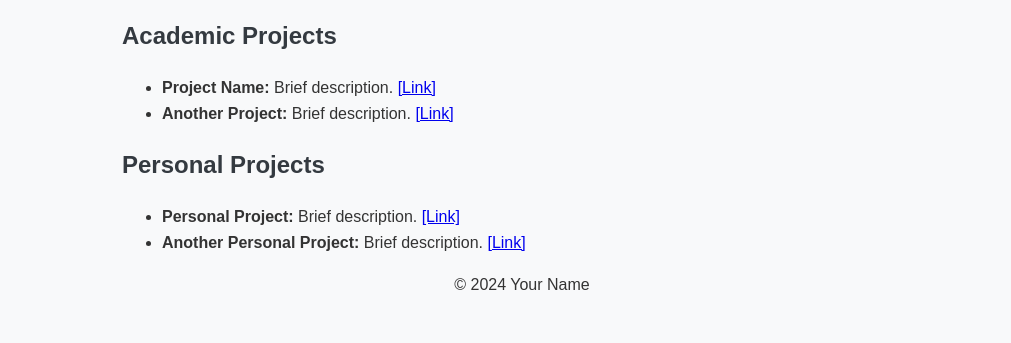
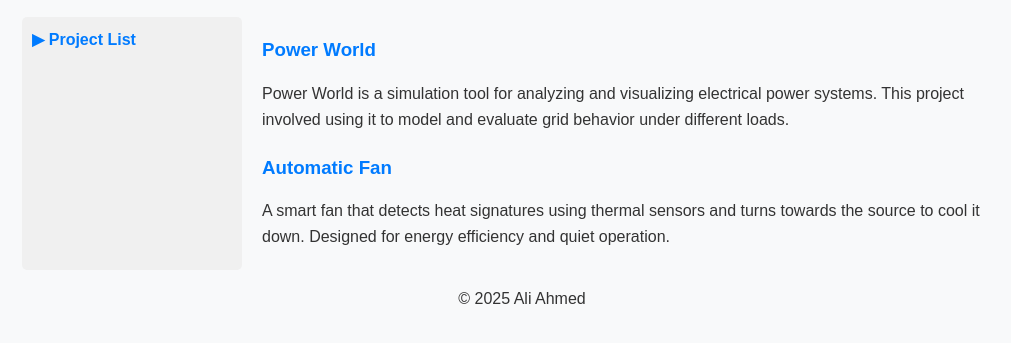
Before and after one commit to ali-a-ahmed/ali-a-ahmed.github.io, a plain HTML site: page project.html in a window 1280 px wide. Shown: the part 143-486 px from the top of the page, without its empty margins (118-1129 px from the left). Drawn offline with Linux system fonts and the light colour scheme.

Commit message:
added a scrollbar and projects homepage

```diff
--- a/project.html
+++ b/project.html
@@ -3,10 +3,11 @@
 <head>
   <meta charset="UTF-8">
   <meta name="viewport" content="width=device-width, initial-scale=1">
-    <title>Your Name - Projects</title>
+  <title>Projects</title>
   <link rel="stylesheet" href="style.css">
 </head>
 <body>
+
   <header>
     <h1>Projects</h1>
     <nav>
@@ -17,22 +18,39 @@
     </nav>
   </header>
 
-    <section>
-        <h2>Academic Projects</h2>
-        <ul>
-            <li><strong>Project Name:</strong> Brief description. <a href="#">[Link]</a></li>
-            <li><strong>Another Project:</strong> Brief description. <a href="#">[Link]</a></li>
+  <div class="container">
+    <div class="sidebar">
+      <div class="project-list-toggle" onclick="toggleList()">▶ Project List</div>
+      <ul id="project-list" class="hidden">
+        <li><a href="projects/power-world.html">Power World</a></li>
+        <li><a href="projects/automatic-fan.html">Automatic Fan</a></li>
       </ul>
+    </div>
 
-        <h2>Personal Projects</h2>
-        <ul>
-            <li><strong>Personal Project:</strong> Brief description. <a href="#">[Link]</a></li>
-            <li><strong>Another Personal Project:</strong> Brief description. <a href="#">[Link]</a></li>
-        </ul>
-    </section>
+    <div class="content">
+      <div class="project-overview">
+        <h3><a href="projects/power-world.html">Power World</a></h3>
+        <p>Power World is a simulation tool for analyzing and visualizing electrical power systems. This project involved using it to model and evaluate grid behavior under different loads.</p>
+      </div>
+      <div class="project-overview">
+        <h3><a href="projects/automatic-fan.html">Automatic Fan</a></h3>
+        <p>A smart fan that detects heat signatures using thermal sensors and turns towards the source to cool it down. Designed for energy efficiency and quiet operation.</p>
+      </div>
+    </div>
+  </div>
+
+  <script>
+    function toggleList() {
+      const list = document.getElementById("project-list");
+      const toggle = document.querySelector(".project-list-toggle");
+      list.classList.toggle("hidden");
+      toggle.innerText = list.classList.contains("hidden") ? "▶ Project List" : "▼ Project List";
+    }
+  </script>
 
   <footer>
-        <p>© 2024 Your Name</p>
+    <p>© 2025 Ali Ahmed</p>
   </footer>
+
 </body>
 </html>
--- a/style.css
+++ b/style.css
@@ -1,6 +1,6 @@
 body {
     font-family: Arial, sans-serif;
-    max-width: 800px;
+    max-width: 1000px;
     margin: auto;
     padding: 20px;
     line-height: 1.6;
@@ -26,3 +26,62 @@
   h1, h2, h3 {
     color: #343a40;
   }
+
+  .container {
+    display: flex;
+    flex-wrap: wrap;
+  }
+
+  .sidebar {
+    width: 200px;
+    max-height: 300px;
+    overflow-y: auto;
+    background: #f0f0f0;
+    padding: 10px;
+    margin-right: 20px;
+    border-radius: 5px;
+    flex-shrink: 0;
+  }
+
+  .project-list-toggle {
+    cursor: pointer;
+    font-weight: bold;
+    margin-bottom: 10px;
+    color: #007BFF;
+  }
+
+  .sidebar ul {
+    list-style: none;
+    padding-left: 0;
+    margin-top: 10px;
+  }
+
+  .sidebar li {
+    margin-bottom: 10px;
+  }
+
+  .hidden {
+    display: none;
+  }
+
+  .content {
+    flex: 1;
+    min-width: 250px;
+  }
+
+  .project-overview {
+    margin-bottom: 20px;
+  }
+
+  .project-overview h3 {
+    margin-bottom: 5px;
+  }
+
+  a {
+    text-decoration: none;
+    color: #007BFF;
+  }
+
+  a:hover {
+    text-decoration: underline;
+  }
```
Also changed, not shown: index.html (+9 -4 lines), projects/automatic-fan.html (added), projects/power-world.html (added). Lines whose indentation alone changed are shown as unchanged.
